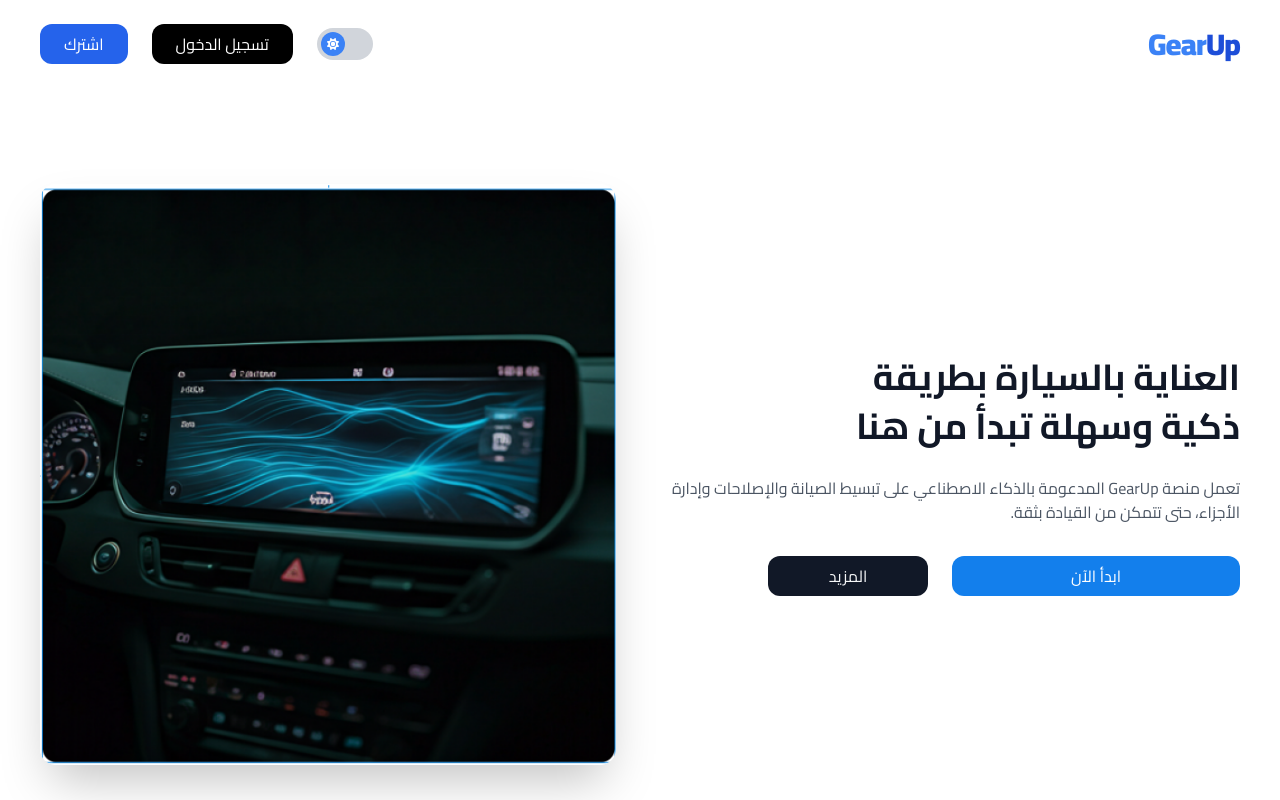
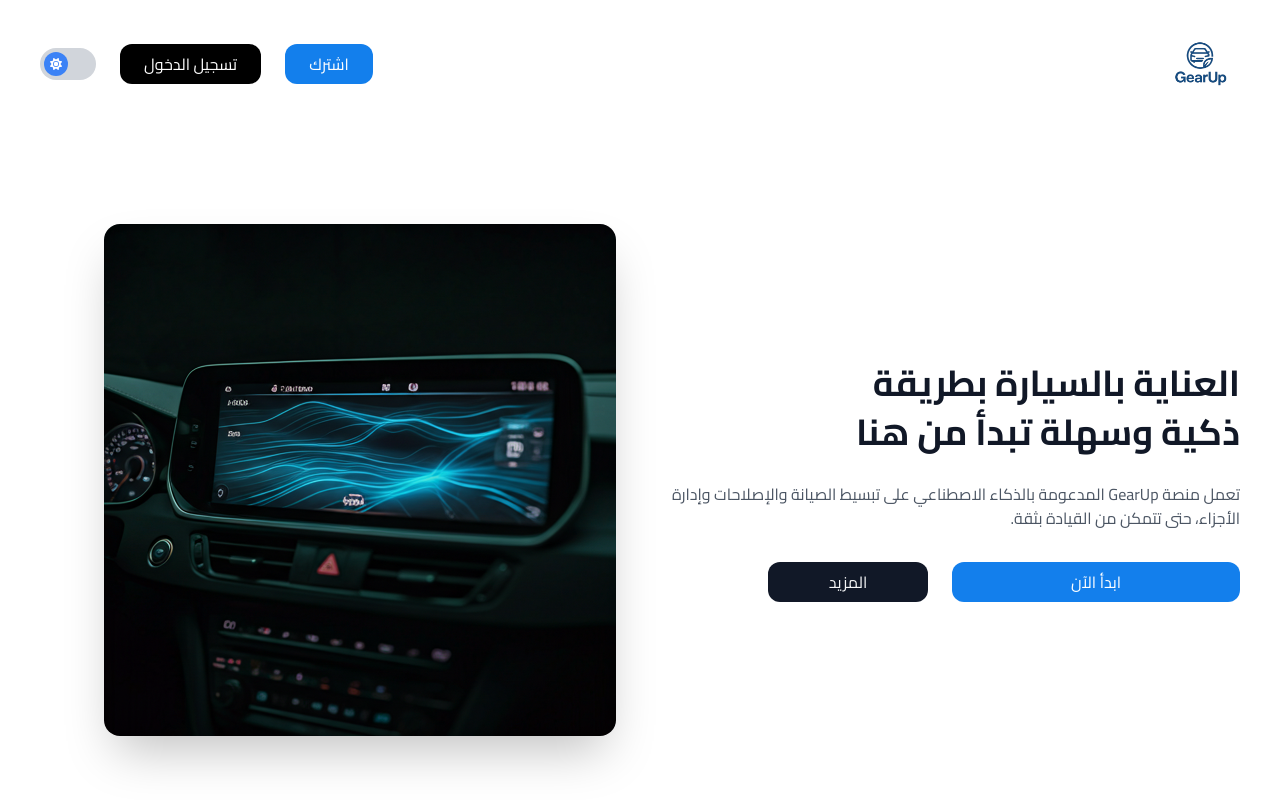
Before and after one commit to 3moor-dot/Gear_Up, a React (Vite) app: page / in a window 1280 px wide. Shown: the top 800 px of the page. Built offline with nearby package versions, Linux system fonts and the light colour scheme; a web font is replaced by a local one.

Commit message:
Update landing page

```diff
--- a/index.html
+++ b/index.html
@@ -15,7 +15,7 @@
 
   </head>
   <body>
-    <div id="root" class=""></div>
+    <div id="root" class="dark:bg-primary_BGD"></div>
     <script type="module" src="/src/main.tsx"></script>
   </body>
 </html>
--- a/src/pages/landing.tsx
+++ b/src/pages/landing.tsx
@@ -22,12 +22,19 @@ const Landing: React.FC = () => {
                 <nav className="flex items-center justify-between px-10 py-6">
 
                     {/* LOGO TEXT */}
-                    <h1 className="text-3xl font-black tracking-[-0.03em]">
-                        <span className="text-blue-500">Gear</span>
-                        <span className="text-blue-700">Up</span>
-                    </h1>
+                    <img
+                        src="/gearup-logo.png"
+                        alt="GearUp"
+                        className="w-20 dark:bg-white rounded-full p-2"
+                    />
 
                     <div className="flex items-center gap-4">
+                        <button className="bg-[#137FEC] px-6 py-2 rounded-xl text-white">
+                            اشترك
+                        </button>
+                        <button className="bg-black dark:bg-gray-800 text-white px-6 py-2 rounded-xl">
+                            تسجيل الدخول
+                        </button>
 
                         {/* DARK MODE TOGGLE */}
                         <button
@@ -40,14 +47,6 @@ const Landing: React.FC = () => {
                             >
                                 {dark ? <FaMoon size={12} /> : <FaSun size={12} />}
                             </span>
-                        </button>
-
-                        <button className="bg-black dark:bg-gray-800 text-white px-6 py-2 rounded-xl">
-                            تسجيل الدخول
-                        </button>
-
-                        <button className="bg-blue-600 px-6 py-2 rounded-xl text-white">
-                            اشترك
                         </button>
                     </div>
                 </nav>
@@ -65,7 +64,7 @@ const Landing: React.FC = () => {
                         </h2>
 
                         <p className="text-gray-600 dark:text-gray-300 mb-8">
-                           تعمل منصة GearUp المدعومة بالذكاء الاصطناعي على تبسيط الصيانة والإصلاحات وإدارة الأجزاء، حتى تتمكن من القيادة بثقة.
+                            تعمل منصة GearUp المدعومة بالذكاء الاصطناعي على تبسيط الصيانة والإصلاحات وإدارة الأجزاء، حتى تتمكن من القيادة بثقة.
                         </p>
 
                         <div className="flex gap-4">
```
Also changed, not shown: public/car-dashboard.png, public/gearup-logo.png (added).
